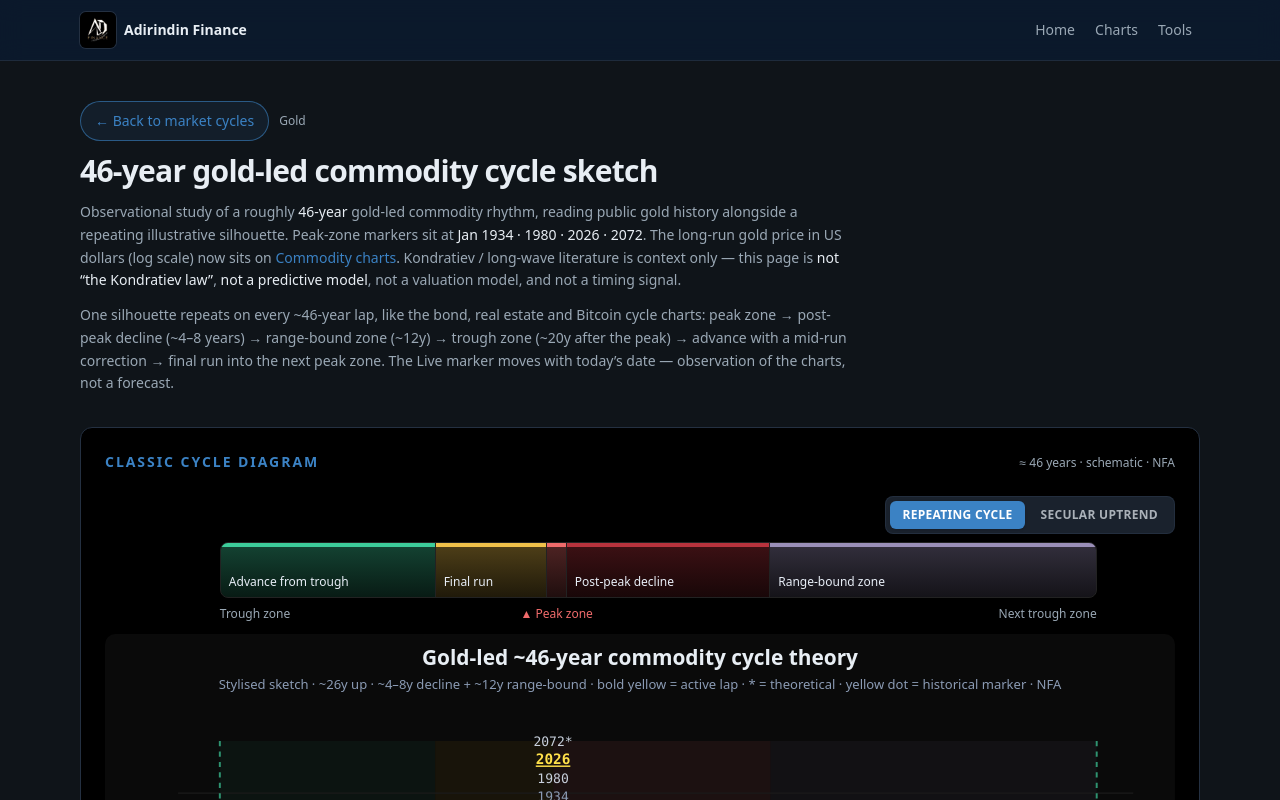
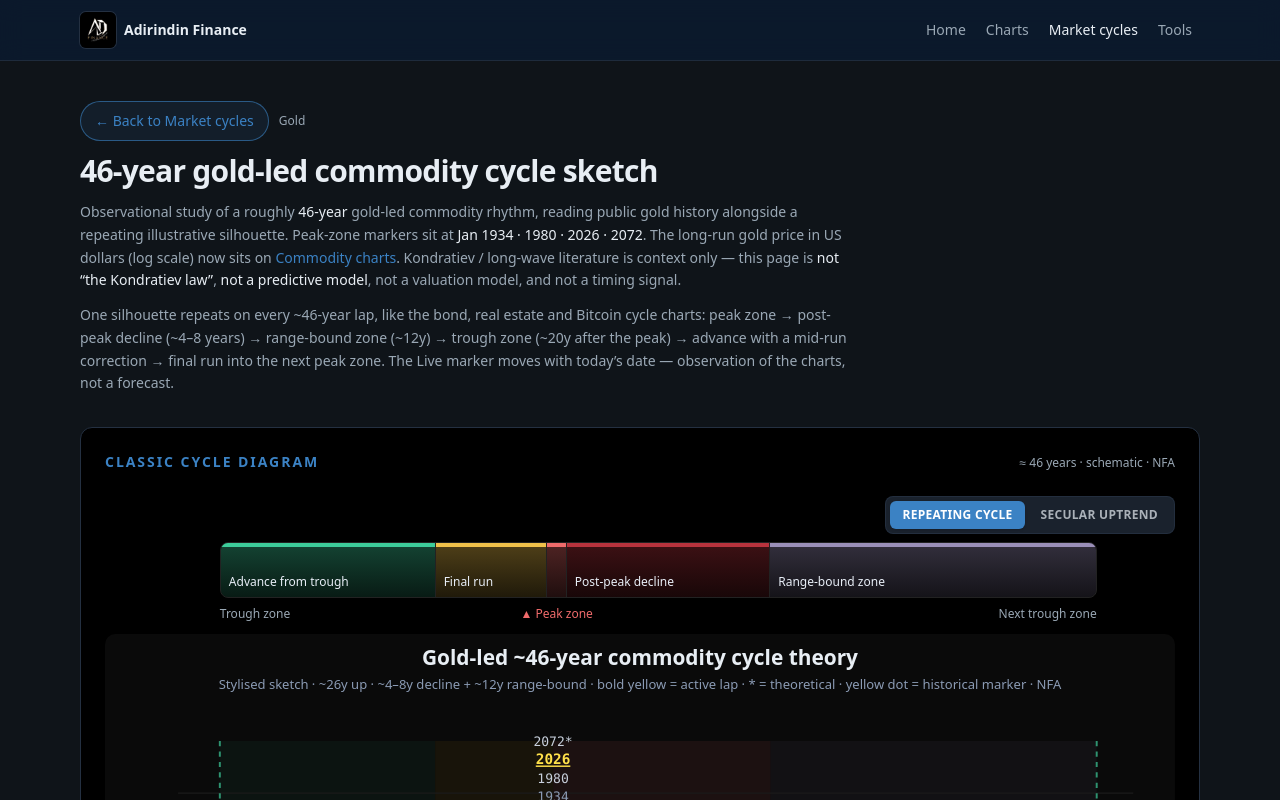
Before and after one commit to adirindin-debug/Adirindin-Finance, a Next.js app: page /tools/gold-cycle in a window 1280 px wide. Shown: the top 800 px of the page. Built offline with nearby package versions, Linux system fonts and the light colour scheme.

Commit message:
Revert "Nav: drop Market cycles tab; cycles live on homepage strip; /cycles redirects to /#cycles"
This reverts commit ef11dec7c62f83549268e423806035d4751f98cf.

```diff
--- a/src/app/cycles/page.tsx
+++ b/src/app/cycles/page.tsx
@@ -1,6 +1,37 @@
-import { permanentRedirect } from "next/navigation";
+import type { Metadata } from "next";
+import { CyclesHub } from "@/components/cycles/CyclesHub";
+import { MobileTilesCaption } from "@/components/ui/MobileViewHint";
 
-// Market cycles now live on the homepage strip.
+export const metadata: Metadata = {
+  title: "Market cycles",
+  description:
+    "Market cycles hub: Bitcoin 4-year cycle theory, Anderson ~18-year real estate cycle, US 10-year bond yield secular regime sketch, and an observational ~46-year gold-led commodity cycle sketch — educational schematic tiles with Live markers. Not financial advice (NFA).",
+};
+
 export default function CyclesPage() {
-  permanentRedirect("/#cycles");
+  return (
+    <div className="mx-auto max-w-6xl px-4 py-10">
+      <p className="text-xs font-semibold uppercase tracking-[0.18em] text-accent">
+        Desk · Market cycles
+      </p>
+      <h1 className="mt-2 text-3xl font-semibold tracking-tight text-foreground">
+        Market cycles
+      </h1>
+      <p className="mt-3 max-w-2xl text-sm text-muted">
+        Theory silhouettes with a Live marker for where the calendar sits on each
+        loop. Tap a tile for the full desk. Educational content only — not
+        financial advice (NFA).
+      </p>
+
+      <MobileTilesCaption />
+
+      <CyclesHub />
+
+      <p className="mt-8 max-w-3xl text-xs leading-relaxed text-muted">
+        Silhouettes reuse each cycle chart’s theory curve and Live timing — never
+        invented dates or percentages. Framing for study only · not financial
+        advice (NFA) · Adirindin Finance / Anthony.
+      </p>
+    </div>
+  );
 }
--- a/src/app/dashboard/page.tsx
+++ b/src/app/dashboard/page.tsx
@@ -41,7 +41,7 @@ export default function DashboardHubPage() {
       <h1 className="mt-2 text-3xl font-semibold tracking-tight text-foreground">Cycle desk</h1>
       <p className="mt-3 max-w-3xl text-sm text-muted">
         Educational cycle desks for study. Prefer the tiled overview?{" "}
-        <Link href="/#cycles" className="text-accent hover:underline">
+        <Link href="/cycles" className="text-accent hover:underline">
           Open Market cycles
         </Link>
         . Cards below open the BTC 4-year theory schematic, the RE cycle tool and the US 10-year bond cycle sketch; the live BTC price map sits under Charts. Framing only — not investment advice, not personal recommendations, and not a promise of returns.
--- a/src/app/page.tsx
+++ b/src/app/page.tsx
@@ -17,7 +17,7 @@ export default function HomePage() {
         for anyone interested. Educational only — not financial advice (NFA).
       </p>
       <div className="mt-6 flex flex-wrap items-center gap-3">
-        <Link href="#cycles" className="rounded-md bg-accent px-5 py-2.5 text-sm font-medium text-white">
+        <Link href="/cycles" className="rounded-md bg-accent px-5 py-2.5 text-sm font-medium text-white">
           Explore market cycles
         </Link>
         <Link
@@ -47,9 +47,12 @@ export default function HomePage() {
         <MarketStrip />
       </div>
 
-      <section id="cycles" className="mt-12 scroll-mt-20">
+      <section className="mt-12">
         <div className="flex flex-wrap items-baseline justify-between gap-2">
           <h2 className="text-xs font-semibold uppercase tracking-[0.18em] text-accent">Where are we in the cycle?</h2>
+          <Link href="/cycles" className="text-xs font-medium text-accent hover:underline">
+            Open cycles hub →
+          </Link>
         </div>
         <CycleStrip />
         <HowDrawn>
--- a/src/app/tools/page.tsx
+++ b/src/app/tools/page.tsx
@@ -53,7 +53,7 @@ export default function ToolsHubPage() {
       <h1 className="mt-2 text-3xl font-semibold tracking-tight text-foreground">Research tools</h1>
       <p className="mt-3 max-w-3xl text-sm text-muted">
         Desk for trackers, Australian property tools, a compound interest calculator and a just-for-fun Power Level scouter. Cycle theories live under{" "}
-        <Link href="/#cycles" className="text-accent hover:underline">
+        <Link href="/cycles" className="text-accent hover:underline">
           Market cycles
         </Link>
         . Educational framing only — not personal financial advice, not a recommendation, and not a
--- a/src/components/Footer.tsx
+++ b/src/components/Footer.tsx
@@ -30,6 +30,9 @@ export function Footer() {
           <Link href="/charts" className="hover:text-accent">
             Charts
           </Link>
+          <Link href="/cycles" className="hover:text-accent">
+            Market cycles
+          </Link>
           <Link href="/tools" className="hover:text-accent">
             Tools
           </Link>
--- a/src/components/Header.tsx
+++ b/src/components/Header.tsx
@@ -2,9 +2,10 @@
 import Link from "next/link";
 import { usePathname } from "next/navigation";
 
-const nav: { href: string; label: string; shortLabel?: string }[] = [
+const nav = [
   { href: "/", label: "Home" },
   { href: "/charts", label: "Charts" },
+  { href: "/cycles", label: "Market cycles", shortLabel: "Cycles" },
   { href: "/tools", label: "Tools" },
 ];
 
--- a/src/components/cycles/CyclesBackLink.tsx
+++ b/src/components/cycles/CyclesBackLink.tsx
@@ -12,10 +12,10 @@ export function CyclesBackLink({ category }: CyclesBackLinkProps) {
   return (
     <div className="mb-3 flex flex-wrap items-center gap-2.5">
       <Link
-        href="/#cycles"
+        href="/cycles"
         className="inline-flex min-h-10 items-center gap-1.5 rounded-full border border-accent/60 bg-accent/10 px-3.5 py-1.5 text-sm font-medium text-accent transition hover:border-accent hover:bg-accent/20 hover:text-foreground"
       >
-        ← Back to market cycles
+        ← Back to Market cycles
       </Link>
       {category ? (
         <span className="text-xs font-medium text-muted">{category}</span>
```
Also changed, not shown: 1 other file (tests, documents, lock files or other folders).
